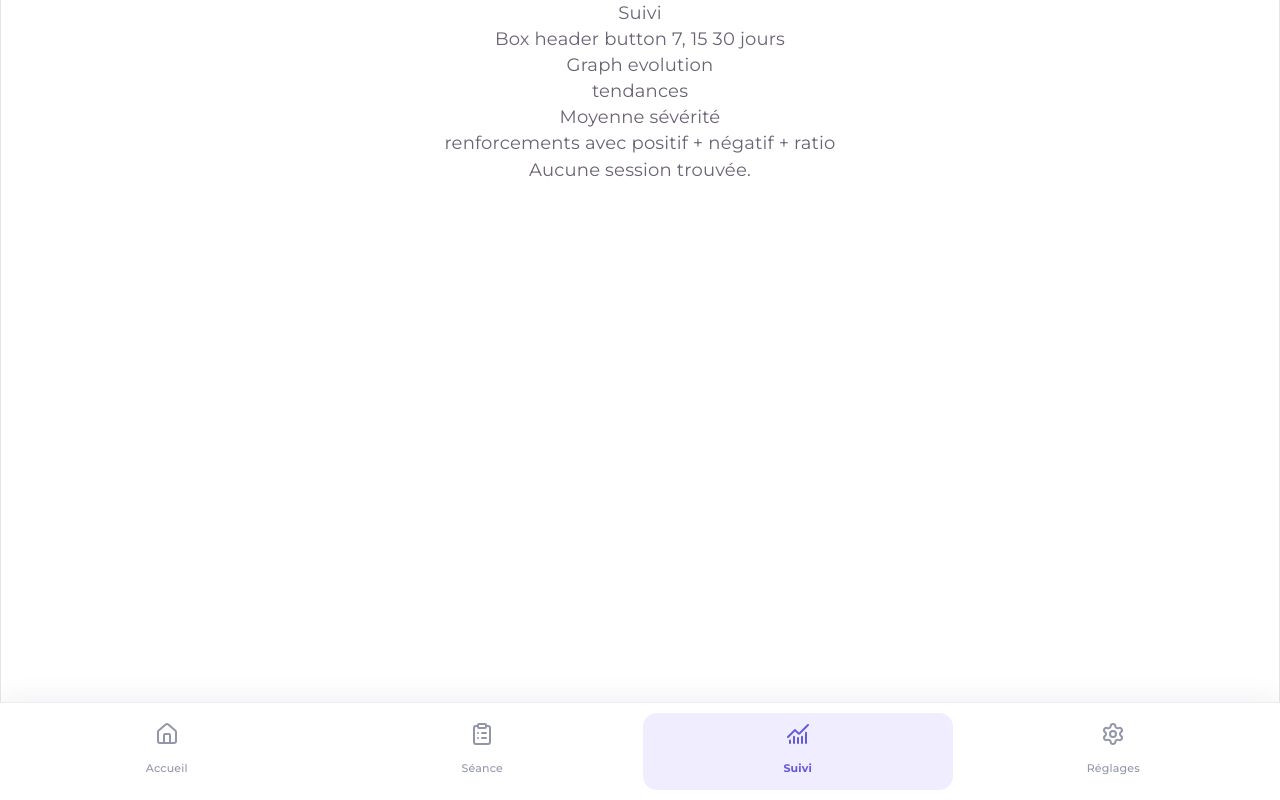
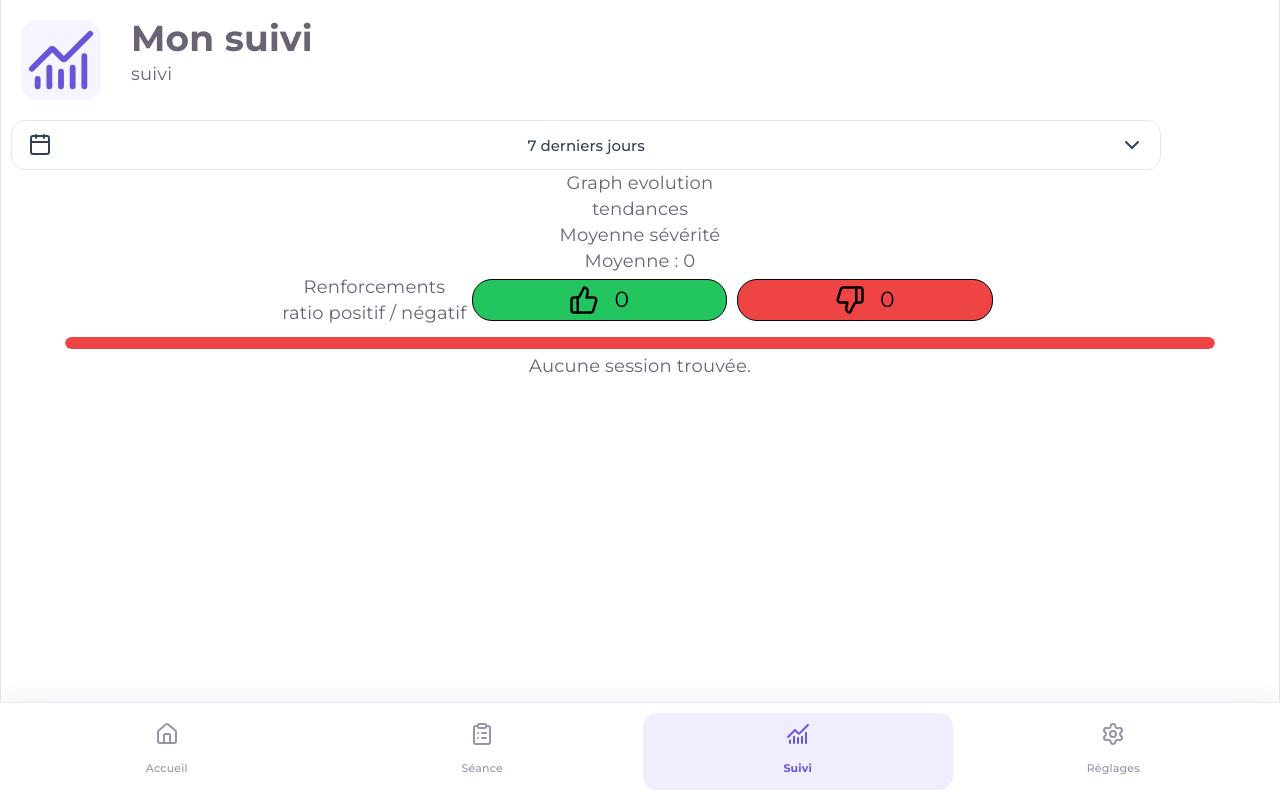
Before and after one commit to ATONexus/orthophonie, a React (Vite) app: page /suivi in a window 1280 px wide. Built offline with nearby package versions, Linux system fonts and the light colour scheme.

Commit message:
modif suivi

```diff
--- a/src/Database/db.ts
+++ b/src/Database/db.ts
@@ -112,7 +112,7 @@ export async function clearDraft(): Promise<Draft | undefined> {
 export type Session = {
   id?: number;
   date: string;
-  severite: number | null;
+  severite: number;
   activite: string | null;
   renforcementPositif: number;
   renforcementNegatif: number;
--- a/src/components/Compteur/compteur.css
+++ b/src/components/Compteur/compteur.css
@@ -26,8 +26,15 @@
 
 .compteur__actions {
   display: flex;
+  flex-direction: column;
   align-items: center;
   justify-content: space-between;
+}
+
+.boxCompteurs {
+  display: flex;
+  gap: 35px;
+  margin-top: 15px;
 }
 
 .compteur__actions span {
--- a/src/components/Compteur/compteur.tsx
+++ b/src/components/Compteur/compteur.tsx
@@ -28,11 +28,11 @@ function Compteur({
 
       {/* Boutons + valeur */}
       <div className="compteur__actions">
-        <button onClick={onDecrement}>-</button>
-
         <span>{valeur}</span>
-
-        <button onClick={onIncrement}>+</button>
+        <div className="boxCompteurs">
+          <button onClick={onDecrement}>-</button>
+          <button onClick={onIncrement}>+</button>
+        </div>
       </div>
     </div>
   );
--- a/src/components/Echelle/echelle.tsx
+++ b/src/components/Echelle/echelle.tsx
@@ -1,15 +1,12 @@
 import "./echelle.css";
-
 
 type EchelleProps = {
   severite: number;
-   onChange: (valeur:number) => void;
+  onChange: (valeur: number) => void;
+};
 
-}
-
-function Echelle({severite,onChange}:EchelleProps) {
+function Echelle({ severite, onChange }: EchelleProps) {
   const grades = [1, 2, 3, 4, 5, 6, 7, 8, 9, 10];
-
 
   return (
     <div className="echelle">
@@ -24,11 +21,6 @@ function Echelle({severite,onChange}:EchelleProps) {
           </button>
         ))}
       </div>
-
-            <div className="echelle-labels">
-                <span>Très faible</span>
-                <span>Très important</span>
-            </div>
     </div>
   );
 }
--- a/src/pages/Daily.tsx
+++ b/src/pages/Daily.tsx
@@ -14,8 +14,11 @@ import {
 } from "../Database/db";
 
 import {
+  ClipboardList,
+  Edit,
   GraduationCap,
   MessageCircleMore,
+  Save,
   ThumbsDown,
   ThumbsUp,
 } from "lucide-react";
@@ -112,12 +115,13 @@ function Daily() {
 
   return (
     <>
-      <div className="header">
-        <div className="date">{dateLongue}</div>
-        <div>
-          {dailySave ? "Journée sauvegardée" : "Journée non sauvegardée"}
+      <div className="accueil-container">
+        <ClipboardList className="heart" />
+        <div className="accueil-text">
+          <h1>Ma séance</h1>
+          <p>{dateLongue}</p>
         </div>
-        {dailySave ? null : (
+        <div className="boxtest">
           <button
             className="save"
             onClick={() =>
@@ -132,9 +136,9 @@ function Daily() {
               })
             }
           >
-            Enregistrer la journée
+            {dailySave ? <Edit /> : <Save />}
           </button>
-        )}
+        </div>
       </div>
       <div>
         <div className="boxActivite">
--- a/src/pages/Suivi.tsx
+++ b/src/pages/Suivi.tsx
@@ -1,9 +1,30 @@
+import {
+  Calendar,
+  ChartNoAxesCombined,
+  ChevronDown,
+  ThumbsDown,
+  ThumbsUp,
+} from "lucide-react";
 import { getSession, type Session } from "../Database/db";
 import { useEffect, useState } from "react";
+
+import "./suivi.css";
 
 function Suivi() {
   const [isSessions, setIsSessions] = useState(false);
   const [sessions, setSessions] = useState<Session[]>([]);
+
+  const [ouvert, setOuvert] = useState(false);
+  const [selection, setSelection] = useState("7 derniers jours");
+  const duree = [
+    { icone: <Calendar />, valeur: "7 derniers jours" },
+    { icone: <Calendar />, valeur: "14 derniers jours" },
+    { icone: <Calendar />, valeur: "30 derniers jours" },
+  ];
+  const [moyenne, setMoyenne] = useState(0);
+  const [positif, setPositif] = useState(0);
+  const [negatif, setNegatif] = useState(0);
+
   // Charger le brouillon depuis IndexedDB lors de l'ouverture de la page
   useEffect(() => {
     async function chargerSessions() {
@@ -15,6 +36,9 @@ function Suivi() {
         } else {
           setIsSessions(true);
           setSessions(sessionData);
+          calculMoyenne(sessionData);
+          calculPositif(sessionData);
+          calculNegatif(sessionData);
         }
       } catch (error) {
         console.error("Erreur lors du chargement des sessions :", error);
@@ -24,14 +48,88 @@ function Suivi() {
     chargerSessions();
   }, []);
 
+  function calculMoyenne(data: Session[]) {
+    let total = 0;
+    data.map((d) => {
+      total += d.severite;
+    });
+    setMoyenne(total / data.length);
+  }
+
+  function calculPositif(data: Session[]) {
+    let total = 0;
+    data.map((d) => {
+      total += d.renforcementPositif;
+    });
+    setPositif(total);
+  }
+
+  function calculNegatif(data: Session[]) {
+    let total = 0;
+    data.map((d) => {
+      total += d.renforcementNegatif;
+    });
+    setNegatif(total);
+  }
+
   return (
     <div>
-      <div>Suivi</div>
-      <div>Box header button 7, 15 30 jours</div>
+      <div className="accueil-container">
+        <ChartNoAxesCombined className="heart" />
+        <div className="accueil-text">
+          <h1>Mon suivi</h1>
+          <p>suivi</p>
+        </div>
+      </div>
+      <div className="dropdown">
+        <button
+          className="firstButton"
+          type="button"
+          onClick={() => setOuvert(!ouvert)}
+        >
+          {duree.find((a) => a.valeur === selection)?.icone} {selection}
+          <ChevronDown />
+        </button>
+
+        {ouvert && (
+          <div className="dropdown-menu">
+            {duree.map((activite) => (
+              <button
+                type="button"
+                key={activite.valeur}
+                onClick={() => {
+                  setSelection(activite.valeur);
+                  setOuvert(false);
+                }}
+              >
+                {activite.icone} {activite.valeur}
+              </button>
+            ))}
+          </div>
+        )}
+      </div>
       <div>Graph evolution</div>
       <div>tendances</div>
-      <div>Moyenne sévérité</div>
-      <div>renforcements avec positif + négatif + ratio</div>
+      <div>
+        <div>Moyenne sévérité</div>
+
+        <div>Moyenne : {moyenne}</div>
+      </div>
+      <div className="renfoBox">
+        <div className="renfoTxt">
+          <div>Renforcements</div>
+          <div>ratio positif / négatif</div>
+        </div>
+        <div className="renfo vert">
+          <ThumbsUp className="ico" />
+          <div className="positif">{positif}</div>
+        </div>
+        <div className="renfo rouge">
+          <ThumbsDown className="ico" />
+          <div className="negatif">{negatif}</div>
+        </div>
+      </div>
+      <progress className="ratio" max={positif + negatif} value={positif - 1} />
 
       {isSessions ? (
         <ul>
@@ -39,6 +137,7 @@ function Suivi() {
             <li key={session.id}>
               <p>Date: {session.date}</p>
               <p>Activité: {session.activite}</p>
+              <p>Severite: {session.severite}</p>
               <p>Rénforcement positif: {session.renforcementPositif}</p>
               <p>Rénforcement négatif: {session.renforcementNegatif}</p>
               <p>Commentaire: {session.commentaire}</p>
--- a/src/pages/daily.css
+++ b/src/pages/daily.css
@@ -3,29 +3,48 @@
   padding: 0;
   box-sizing: border-box;
 }
-.header {
-  font-family: "Montserrat", Tahoma, Geneva, Verdana, sans-serif;
+.accueil-container {
   display: flex;
-  align-items: center;
-  width: 90%;
+  align-items: start;
+  justify-content: start;
+  padding: 10px 10px;
+  width: 100%;
   box-sizing: border-box;
-  justify-content: end;
-  margin-left: 20px;
-  margin-right: 20px;
-  margin-bottom: 15px;
-  margin-top: 5px;
 }
 
-.date {
-  font-size: 16px;
-  color: #666;
+.heart {
+  position: relative;
+  color: #6b54d8;
+  border-radius: 20%;
+  width: 80px;
+  height: 80px;
+  padding: 5px;
+  margin: 10px 10px;
+  background-color: #f5f4ff;
+}
+
+.accueil-text {
+  display: flex;
+  flex-direction: column;
+  align-items: start;
+  justify-content: start;
+  gap: 10px;
+  margin-top: 15px;
+  margin-left: 20px;
+  padding: 0px;
+
+  box-sizing: border-box;
 }
 .save {
+  margin-top: 20px;
+  margin-left: 50px;
   border-radius: 20px;
   border: none;
   background-color: blueviolet;
   color: #fff;
-
+  display: flex;
+  align-items: end;
+  justify-content: end;
   padding: 10px;
   font-size: medium;
   cursor: pointer;
@@ -107,7 +126,7 @@
   margin-top: 30px;
 }
 
-@media (max-width: 450px) {
+@media (max-width: 430px) {
   .compteurs {
     flex-direction: column;
   }
--- /dev/null
+++ b/src/pages/suivi.css
@@ -0,0 +1,231 @@
+.accueil-container {
+  display: flex;
+  align-items: start;
+  justify-content: start;
+  padding: 10px 10px;
+  width: 100%;
+  box-sizing: border-box;
+}
+
+.heart {
+  position: relative;
+  color: #6b54d8;
+  border-radius: 20%;
+  width: 80px;
+  height: 80px;
+  padding: 5px;
+  margin: 10px 10px;
+  background-color: #f5f4ff;
+}
+
+.accueil-text {
+  display: flex;
+  flex-direction: column;
+  align-items: start;
+  justify-content: start;
+  gap: 10px;
+  margin-top: 15px;
+  margin-left: 20px;
+  padding: 0px;
+
+  box-sizing: border-box;
+}
+
+/* Conteneur du dropdown */
+.dropdown {
+  margin-left: 10px;
+  margin-right: 10px;
+  position: relative;
+  width: 90%;
+  font-family: inherit;
+  color: #1e293b;
+}
+
+/* Bouton principal */
+.dropdown > button {
+  width: 100%;
+  min-height: 48px;
+  display: flex;
+  align-items: center;
+  justify-content: space-between;
+  gap: 12px;
+
+  padding: 12px 16px;
+  border: 1px solid #e2e8f0;
+  border-radius: 14px;
+  background: #ffffff;
+
+  color: #334155;
+  font-size: 15px;
+  font-weight: 500;
+  text-align: left;
+
+  cursor: pointer;
+  transition:
+    border-color 0.2s ease,
+    box-shadow 0.2s ease,
+    background 0.2s ease;
+}
+
+.dropdown > button:hover {
+  border-color: #a5b4fc;
+  background: #fafaff;
+}
+
+.dropdown > button:focus-visible {
+  outline: 3px solid rgb(99 102 241 / 20%);
+  outline-offset: 2px;
+}
+
+/* Flèche */
+.dropdown > button span {
+  color: #64748b;
+  font-size: 18px;
+  transition: transform 0.2s ease;
+}
+
+/* Menu des options */
+.dropdown-menu {
+  position: absolute;
+  top: calc(100% + 8px);
+  left: 0;
+  width: 100%;
+  box-sizing: border-box;
+
+  z-index: 1000;
+
+  display: flex;
+  flex-direction: column;
+  gap: 4px;
+
+  padding: 6px;
+  border: 1px solid #e2e8f0;
+  border-radius: 14px;
+  background: #ffffff;
+
+  box-shadow:
+    0 12px 28px rgb(15 23 42 / 10%),
+    0 2px 6px rgb(15 23 42 / 5%);
+
+  max-height: 260px;
+  overflow-y: auto;
+
+  animation: dropdownAppear 0.18s ease-out;
+}
+
+/* Chaque option */
+.dropdown-menu button {
+  width: 100%;
+  min-height: 44px;
+  display: flex;
+  align-items: center;
+  gap: 12px;
+
+  padding: 10px 12px;
+  border: none;
+  border-radius: 9px;
+  background: transparent;
+
+  color: #334155;
+  font-family: inherit;
+  font-size: 14px;
+  text-align: left;
+
+  cursor: pointer;
+  transition:
+    background 0.15s ease,
+    color 0.15s ease;
+}
+
+/* Survol */
+.dropdown-menu button:hover {
+  background: #f1f5f9;
+  color: #4f46e5;
+}
+
+/* Option sélectionnée : ajoute className="selected" */
+.dropdown-menu button.selected {
+  background: #eef2ff;
+  color: #4f46e5;
+  font-weight: 600;
+}
+
+/* Animation d'ouverture */
+@keyframes dropdownAppear {
+  from {
+    opacity: 0;
+    transform: translateY(-5px);
+  }
+
+  to {
+    opacity: 1;
+    transform: translateY(0);
+  }
+}
+
+/* Accessibilité : limiter les animations si demandé */
+@media (prefers-reduced-motion: reduce) {
+  .dropdown-menu,
+  .dropdown > button span {
+    animation: none;
+    transition: none;
+  }
+}
+
+.renfoBox {
+  display: flex;
+  justify-content: center;
+  align-items: center;
+
+  width: 100%;
+}
+
+.renfo {
+  margin-left: 5px;
+  margin-right: 5px;
+  display: flex;
+  justify-content: center;
+  align-items: center;
+  border-radius: 20px;
+  color: black;
+  border: 1px solid black;
+  width: 20%;
+  font-size: 22px;
+  padding: 5px;
+}
+
+.rouge {
+  background-color: #ef4444;
+}
+
+.vert {
+  background-color: #22c55e;
+}
+
+.ico {
+  width: 30px;
+  height: 30px;
+  margin-right: 15px;
+}
+
+.ratio {
+  width: 90%;
+  height: 12px;
+  border: none;
+  border-radius: 10px;
+  overflow: hidden;
+  appearance: none;
+  -webkit-appearance: none;
+}
+
+/* Fond rouge : partie non remplie */
+.ratio::-webkit-progress-bar {
+  background-color: #ef4444;
+  border-radius: 10px;
+}
+
+/* Progression verte */
+.ratio::-webkit-progress-value {
+  background-color: #22c55e;
+  border-radius: 10px;
+}
```
Also changed, not shown: src/components/Echelle/echelle.css (+8 -53 lines). Lines whose indentation alone changed are shown as unchanged.
